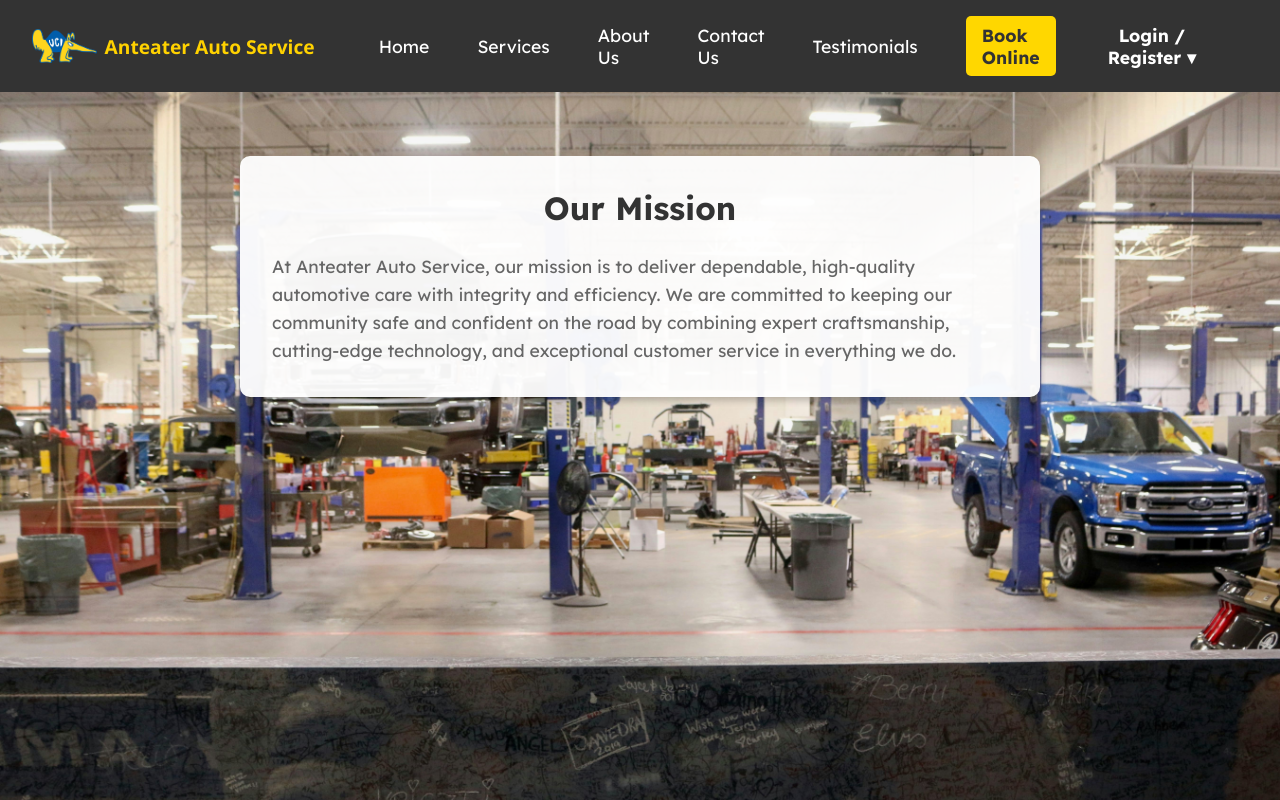
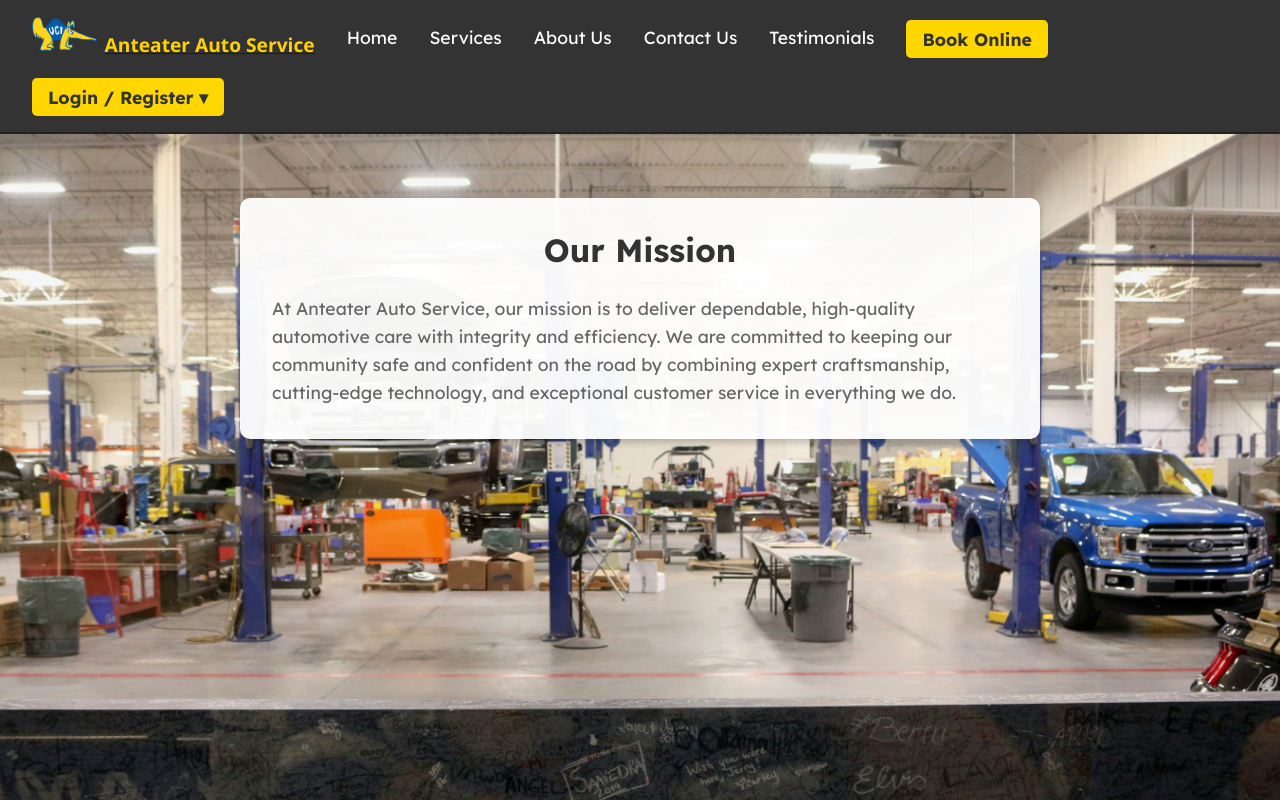
Before and after one commit to smallar1/anteater-auto-services, a React (Create React App) app: page / in a window 1280 px wide. Shown: the top 800 px of the page. Built offline with nearby package versions, Linux system fonts and the light colour scheme.

Commit message:
- Fixed Nav Bar from adding white space when scrolling to the right

```diff
--- a/src/components/css/Navbar.css
+++ b/src/components/css/Navbar.css
@@ -1,13 +1,50 @@
+.navbar {
+  display: flex;
+  justify-content: space-between;
+  align-items: center;
+  flex-wrap: wrap;
+  padding: 1rem 2rem;
+  background-color: #333;
+  color: white;
+  width: 100%;
+  box-sizing: border-box;
+  gap: 1rem;
+
+  border-bottom: 2px solid #222;
+}
+
+/* Left: logo + nav links */
+.nav-left {
+  display: flex;
+  align-items: center;
+  flex-wrap: wrap;
+  gap: 2rem;
+  row-gap: 0.75rem;
+  flex: 1 1 auto;
+  min-width: 0;
+}
+
+/* Right: buttons (book + login) */
+.nav-right {
+  display: flex;
+  align-items: center;
+  flex-wrap: wrap;
+  gap: 0.75rem;
+  justify-content: flex-end;
+  flex: 0 0 auto;
+}
+
+.book-online,
+.login-toggle {
+  margin-top: 0.25rem;
+}
+
+
+/* logo and name */
 .logo-container {
   display: flex;
   align-items: center;
-  margin-right: 1rem;
-}
-
-.logo-link {
-  display: flex;
-  align-items: center;
-  text-decoration: none;
+  white-space: nowrap;
 }
 
 .logo {
@@ -18,29 +55,15 @@
 }
 
 .company-name {
-  font-family: 'Segoe UI', Tahoma, Geneva, Verdana, sans-serif;
   font-size: 1.2rem;
   font-weight: 700;
   color: #ffd200;
-  white-space: nowrap;
+  font-family: 'Segoe UI', Tahoma, Geneva, Verdana, sans-serif;
 }
+
 .company-name:hover {
   color: #0064a4;
   cursor: pointer;
-}
-.navbar {
-  display: flex;
-  justify-content: space-between;
-  align-items: center;
-  padding: 1rem 2rem;
-  background-color: #333;
-  color: white;
-}
-
-.nav-left {
-  display: flex;
-  align-items: center;
-  gap: 3rem;
 }
 
 .nav-link {
@@ -48,6 +71,7 @@
   text-decoration: none;
   font-size: 1.1rem;
   transition: color 0.3s ease;
+  white-space: nowrap;
 }
 
 .nav-link:hover {
@@ -60,6 +84,7 @@
   padding: 0.5rem 1rem;
   border-radius: 5px;
   font-weight: bold;
+  white-space: nowrap;
 }
 
 .book-online:hover {
@@ -67,30 +92,30 @@
   color: #333;
 }
 
-/* Container for the dropdown */
+/* Dropdown Login */
 .login-dropdown {
   position: relative;
 }
 
 .login-toggle {
-  background: none;
+  background-color: #ffd700;
   border: none;
-  color: #ffffff;
+  color: #333;
   font-weight: bold;
   cursor: pointer;
-  padding: 0.5rem 2rem;
-  transition: color 0.3s ease;
+  padding: 0.5rem 1rem;
+  border-radius: 5px;
+  white-space: nowrap;
 }
 
 .login-toggle:hover {
-  color: #ffed4a;
+  background-color: #ffed4a;
 }
 
 .login-form-dropdown {
   position: absolute;
   top: 100%;
   right: 0;
-  transform: translateX(0%);
   background-color: #222;
   border: 1px solid #444;
   border-radius: 5px;
@@ -100,7 +125,6 @@
   box-shadow: 0 4px 8px rgba(0,0,0,0.3);
 }
 
-/* Form styling */
 .login-form-dropdown form {
   display: flex;
   flex-direction: column;
```
